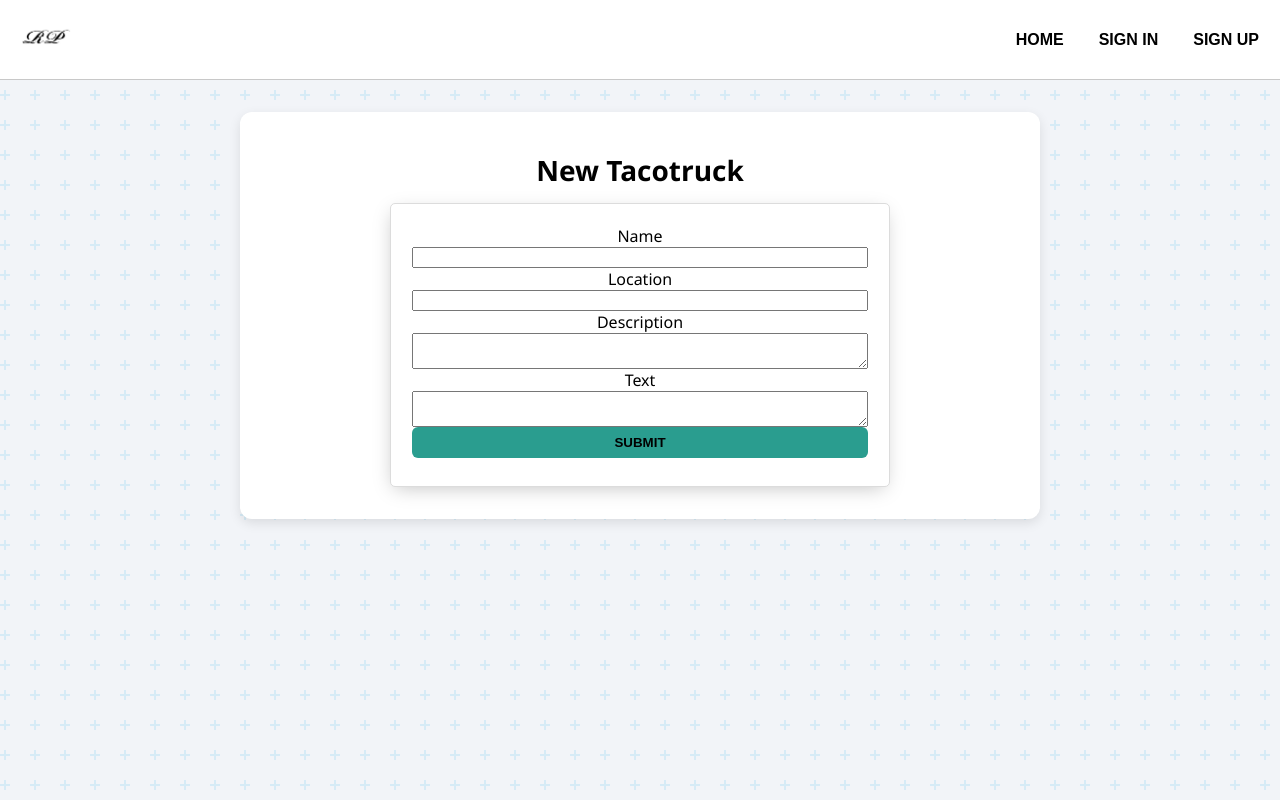
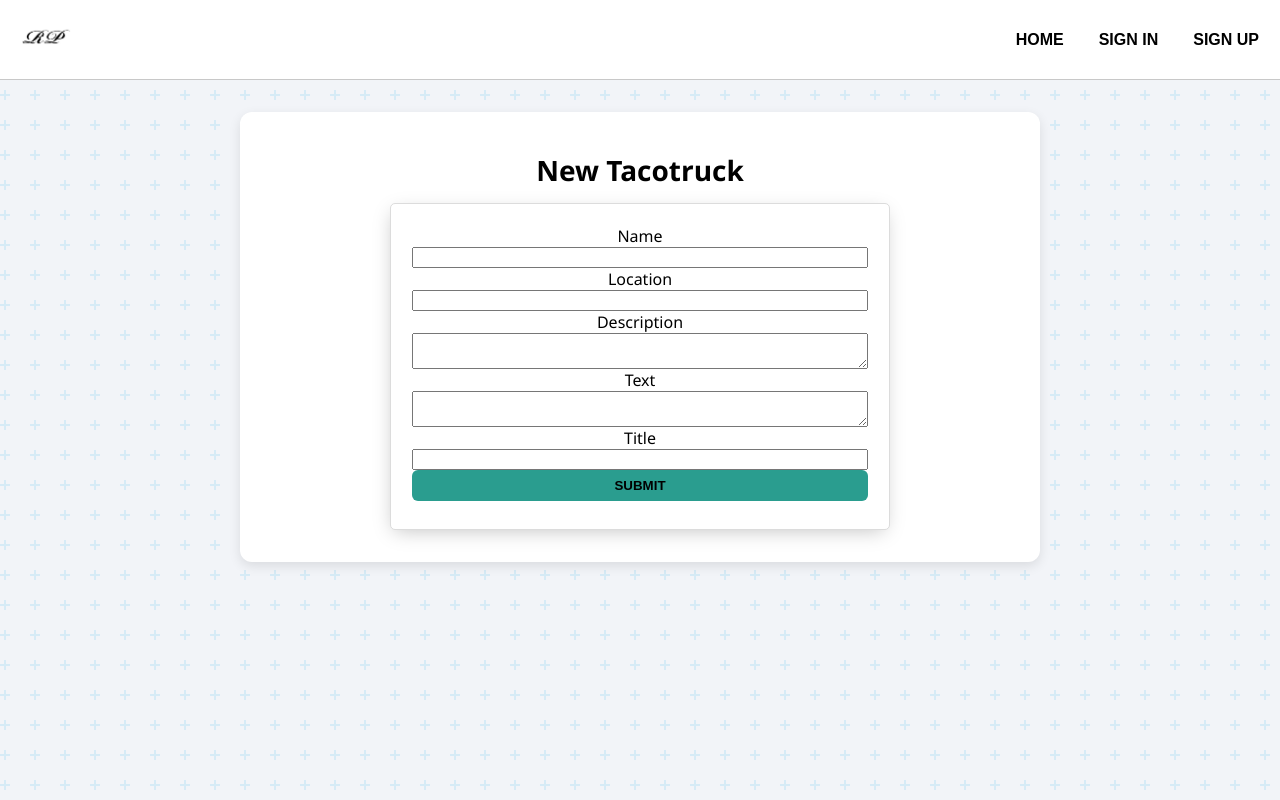
Before and after one commit to paintedlbird7/TacoTruckFE, a React (Vite) app: page /tacotrucks/new in a window 1280 px wide. Built offline with nearby package versions, Linux system fonts and the light colour scheme; no server answers.

Commit message:
wip: fixed title to render on the form card

```diff
--- a/src/components/TacotruckForm/TacotruckForm.jsx
+++ b/src/components/TacotruckForm/TacotruckForm.jsx
@@ -8,8 +8,8 @@ const TacotruckForm = (props) => {
   const { tacotruckId } = useParams();
   console.log(tacotruckId);
   const [formData, setFormData] = useState({
-    // title: '',
-    // text: '',
+    title: '',
+    text: '',
     name: '',
     location: '',
     description: '',
@@ -39,7 +39,7 @@ const TacotruckForm = (props) => {
     };
     if (tacotruckId) fetchTacotruck();
     return () => setFormData({
-      // title: '',
+      title: '',
       text: '',
       // category: 'News'
       name: '', location: '', description: ''
@@ -84,6 +84,7 @@ const TacotruckForm = (props) => {
           <option value='Sports'>Sports</option>
           <option value='Television'>Television</option> */}
         {/* </select> */}
+
         <label htmlFor='name-input'>Name</label>
         <input
           required
@@ -121,6 +122,15 @@ const TacotruckForm = (props) => {
           value={formData.text}
           onChange={handleChange}
         />
+         <label htmlFor='title-input'>Title</label>
+        <input
+          required
+          type='text'
+          name='title'
+          id='title-input'
+          value={formData.title}
+          onChange={handleChange}
+        />
 
         <button type='submit'>SUBMIT</button>
       </form>
```
